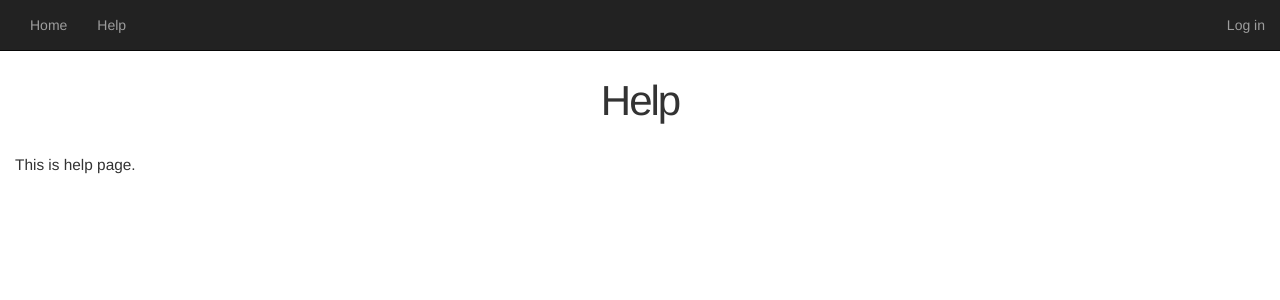
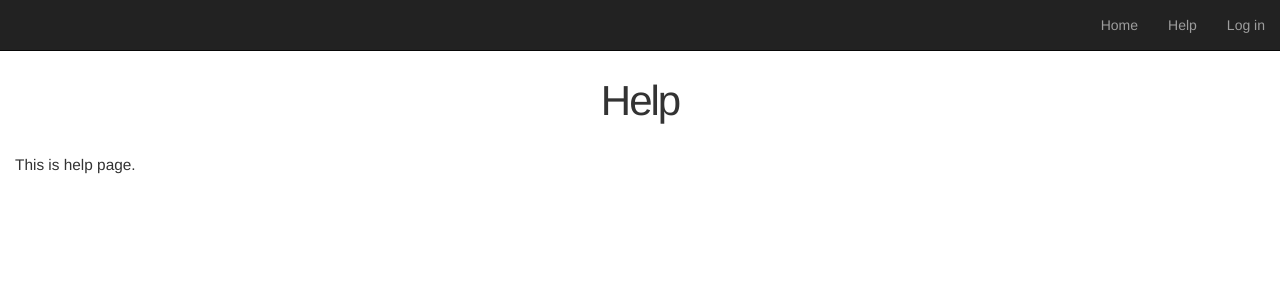
Before and after one commit to Ostrea/Fake-Twitter, a Django app: template twitter_clone_app/templates/twitter_clone_app/help.html in a window 1280 px wide. Shown: the top 300 px of the page. Run offline with Django 3.2, Linux system fonts and the light colour scheme; the template is opened without the code that fills it, so the values that code supplies are empty; some libraries are stand-ins or nearby versions.

Commit message:
Move nav panel to the right

```diff
--- a/twitter_clone_app/templates/twitter_clone_app/base.html
+++ b/twitter_clone_app/templates/twitter_clone_app/base.html
@@ -28,7 +28,7 @@
     <header class="navbar navbar-fixed-top navbar-inverse">
         <div class="container-fluid">
             <nav>
-                <ul class="nav navbar-nav navbar-left">
+                <ul class="nav navbar-nav navbar-right">
                     <li>
                         <a href="{% url 'twitter_clone_app:home' %}">
                             Home
@@ -39,8 +39,6 @@
                             Help
                         </a>
                     </li>
-                </ul>
-                <ul class="nav navbar-nav navbar-right">
                     <li><a href="#">Log in</a></li>
                 </ul>
             </nav>
```
